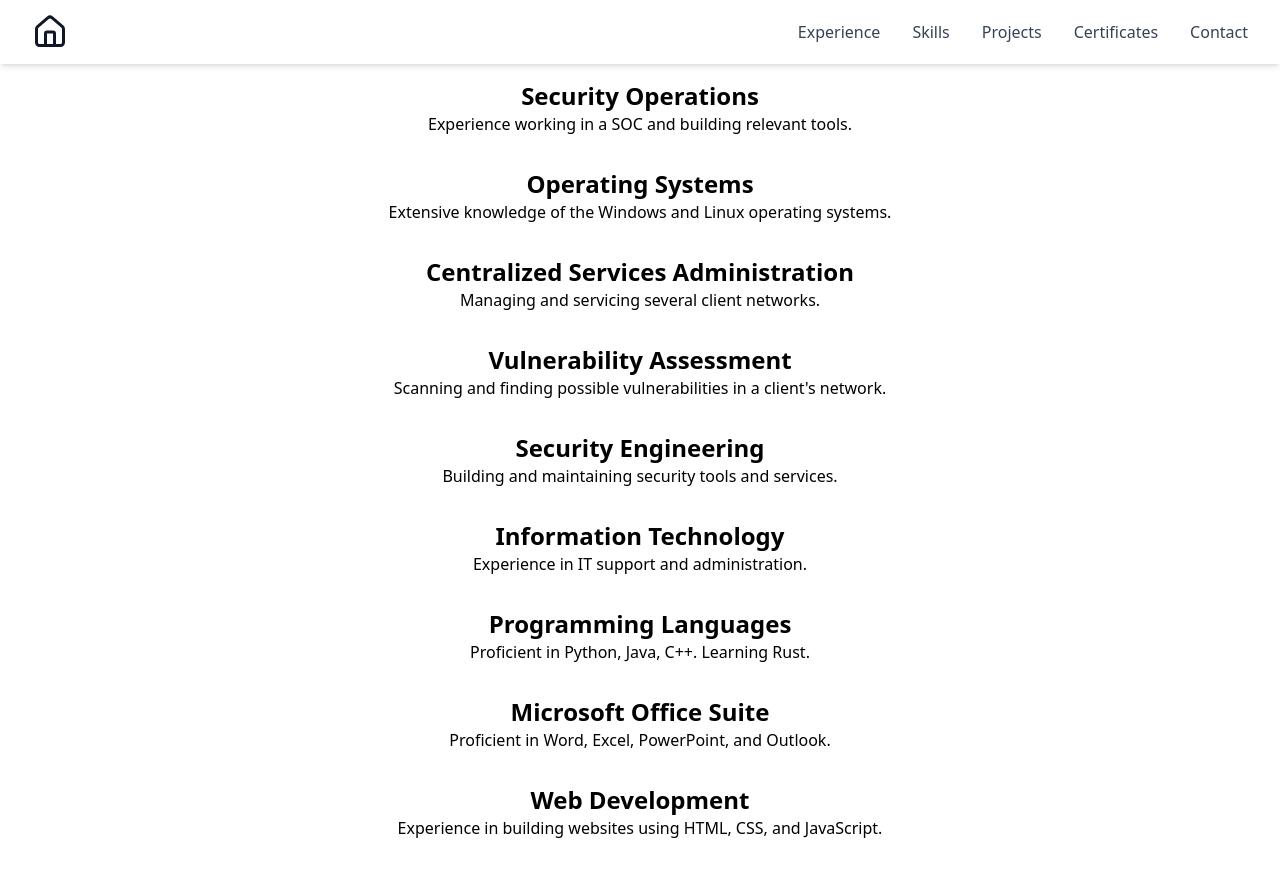
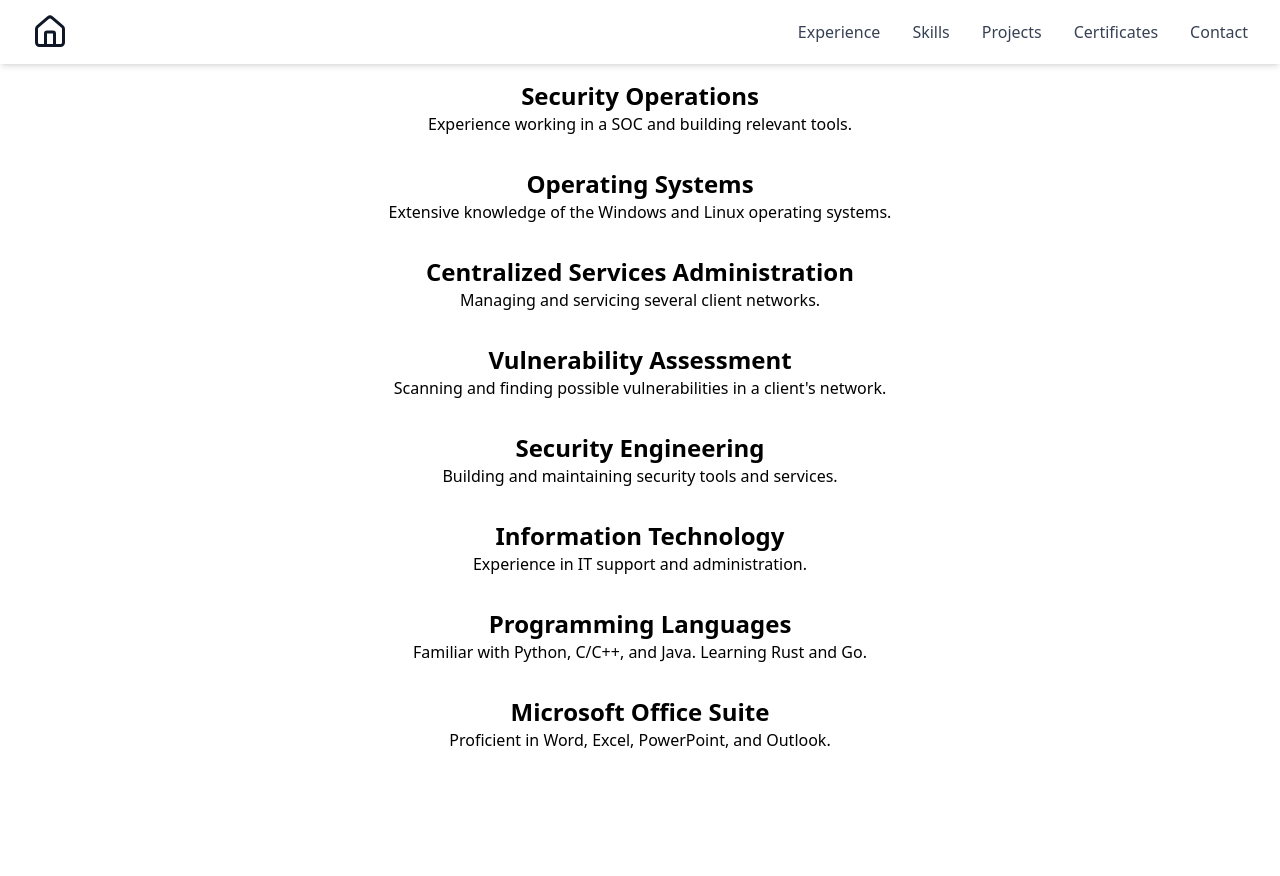
Before and after one commit to secmancer/secmancer.github.io, a Next.js app: page /skills in a window 1280 px wide. Shown: the top 876 px of the page. After the commit the page ends 816 px from the top, so only its background shows below. Built offline with nearby package versions, Linux system fonts and the light colour scheme.

Commit message:
Update skills

```diff
--- a/src/app/skills/page.jsx
+++ b/src/app/skills/page.jsx
@@ -31,16 +31,12 @@ export default function Page() {
       />
       <Skill
         title="Programming Languages"
-        description="Proficient in Python, Java, C++. Learning Rust."
+        description="Familiar with Python, C/C++, and Java. Learning Rust and Go."
       />
       <Skill
         title="Microsoft Office Suite"
         description="Proficient in Word, Excel, PowerPoint, and Outlook."
       />
-      <Skill
-        title="Web Development"
-        description="Experience in building websites using HTML, CSS, and JavaScript."
-      />
     </div>
   );
 }
```
